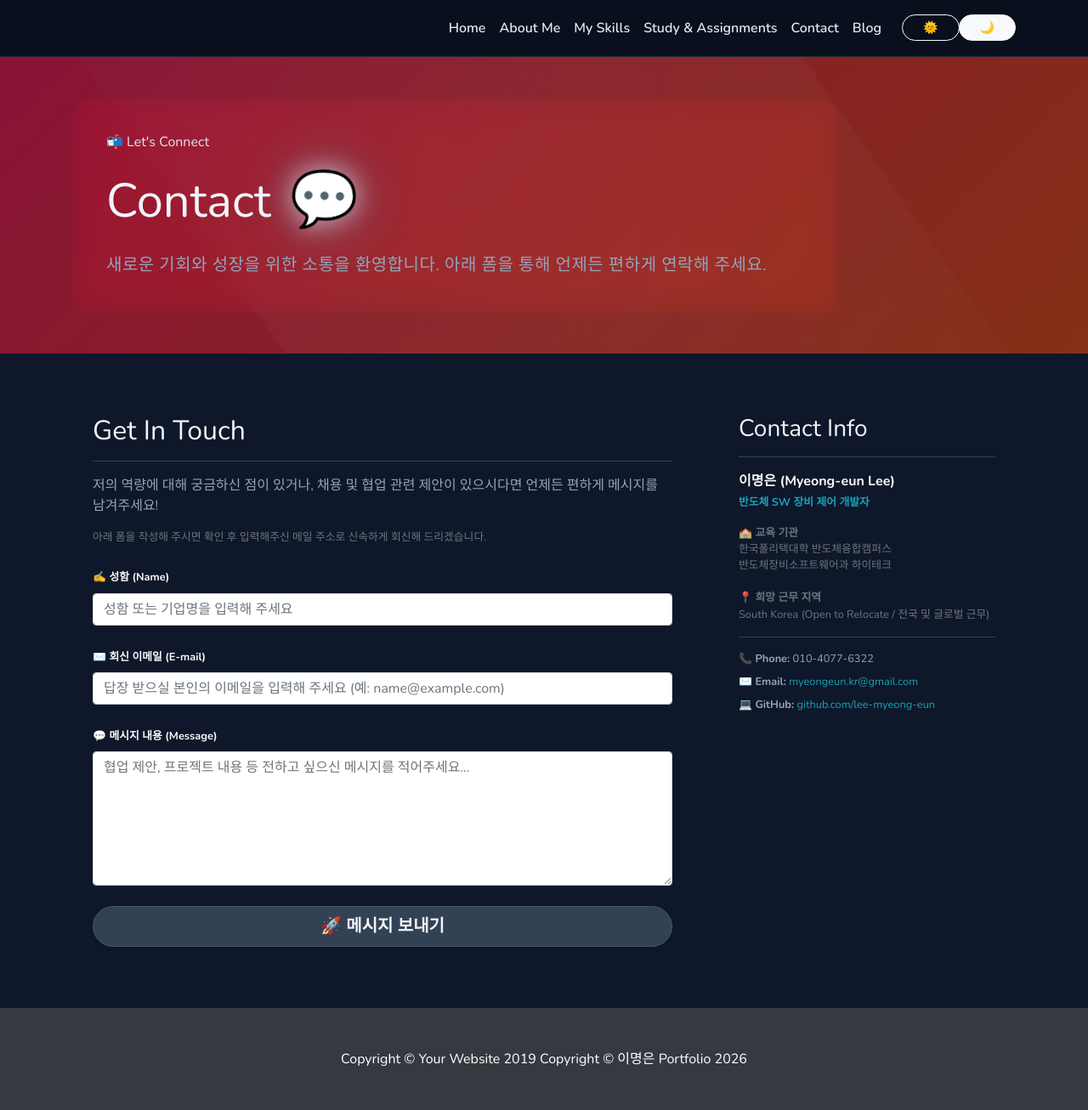
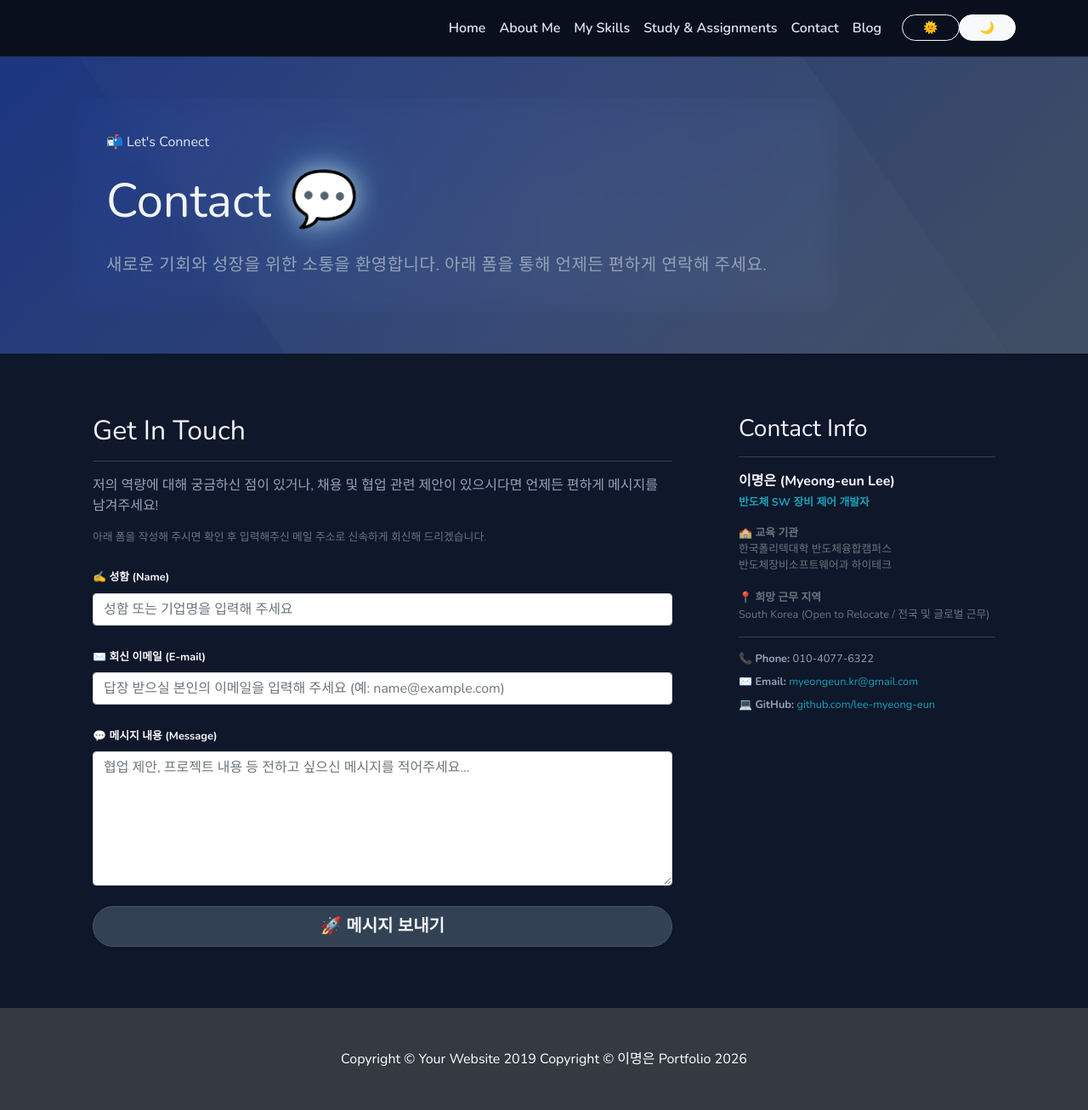
Before and after one commit to lee-myeong-eun/lee-myeong-eun.github.io, a Jekyll site: the page built from _pages/contact.md, in a window 1280 px wide. Shown: the whole page at 85% size. Built offline with Jekyll 4.4.1, drawn with Linux system fonts in a browser that asks for light colours.

Commit message:
Fix UI: Adjust Contact banner gradients to blend with site's blue/teal theme in both Light and Dark modes

```diff
--- a/_includes/header.html
+++ b/_includes/header.html
@@ -56,8 +56,8 @@
   .banner-about { background: linear-gradient(135deg, rgba(46, 16, 101, 0.9) 0%, rgba(30, 58, 138, 0.9) 100%); }
   .banner-skills { background: linear-gradient(135deg, rgba(15, 23, 42, 0.95) 0%, rgba(8, 145, 178, 0.85) 100%); }
   .banner-study { background: linear-gradient(135deg, rgba(2, 44, 34, 0.95) 0%, rgba(5, 150, 105, 0.85) 100%); }
-  /* Brighter, warmer contact in dark mode */
-  .banner-contact { background: linear-gradient(135deg, rgba(159, 18, 57, 0.85) 0%, rgba(154, 52, 18, 0.85) 100%); }
+  /* Sleek Steel Blue to Slate contact in dark mode */
+  .banner-contact { background: linear-gradient(135deg, rgba(30, 58, 138, 0.9) 0%, rgba(71, 85, 105, 0.9) 100%); }
   .banner-default { background: linear-gradient(135deg, rgba(30, 41, 59, 0.95) 0%, rgba(71, 85, 105, 0.85) 100%); }
 
   /* --- Dynamic Gradients for Light Mode --- */
@@ -65,8 +65,8 @@
   body.light-mode .banner-about { background: linear-gradient(135deg, rgba(233, 213, 255, 1) 0%, rgba(191, 219, 254, 1) 100%); }
   body.light-mode .banner-skills { background: linear-gradient(135deg, rgba(224, 242, 254, 1) 0%, rgba(167, 243, 208, 1) 100%); }
   body.light-mode .banner-study { background: linear-gradient(135deg, rgba(209, 250, 229, 1) 0%, rgba(167, 243, 208, 1) 100%); }
-  /* Very cheerful and warm contact in light mode */
-  body.light-mode .banner-contact { background: linear-gradient(135deg, rgba(254, 202, 202, 1) 0%, rgba(253, 186, 116, 1) 100%); }
+  /* Soft Powder Blue to Lavender Gray contact in light mode */
+  body.light-mode .banner-contact { background: linear-gradient(135deg, rgba(224, 231, 255, 1) 0%, rgba(203, 213, 225, 1) 100%); }
   body.light-mode .banner-default { background: linear-gradient(135deg, rgba(241, 245, 249, 1) 0%, rgba(226, 232, 240, 1) 100%); }
 
 
```
